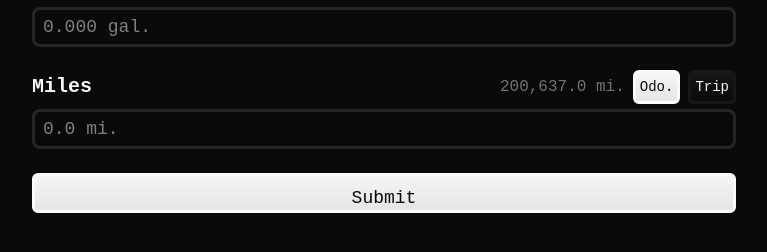
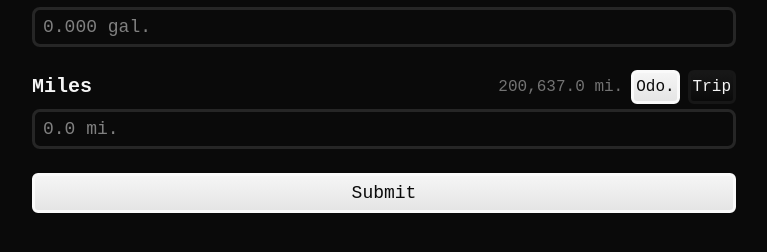
Before and after one commit to haydenheroux/hyprmile, a React (Vite) app: page / in a window 1280 px wide. Shown: the part 262-514 px from the top of the page, without its empty margins (256-1023 px from the left). Built offline with nearby package versions, Linux system fonts and the light colour scheme; a web font is replaced by a local one.

Commit message:
Adjust button padding to ensure text centering.

```diff
--- a/src/pages/input/Input.tsx
+++ b/src/pages/input/Input.tsx
@@ -127,13 +127,13 @@ function Input() {
               {Miles.format(app.previousOdometerMiles.prev)} mi.
             </span>
             <button
-              className={`${data.mode === "odometer" ? "button-active" : "button"} text-sm p-1 transition-bg ease-in-out duration-100`}
+              className={`${data.mode === "odometer" ? "button-active" : "button"} text-md p-0.5 transition-bg ease-in-out duration-100`}
               onClick={() => dispatch({ type: "odometer" })}
             >
               Odo.
             </button>
             <button
-              className={`${data.mode === "trip" ? "button-active" : "button"} text-sm p-1 transition-bg ease-in-out duration-100`}
+              className={`${data.mode === "trip" ? "button-active" : "button"} text-md p-0.5 transition-bg ease-in-out duration-100`}
               onClick={() => dispatch({ type: "trip" })}
             >
               Trip
@@ -149,7 +149,7 @@ function Input() {
       </Group>
       <input
         type="submit"
-        className="button-active"
+        className="button-active p-0"
         value="Submit"
         onClick={() => handleSubmit(data)}
       />
```
